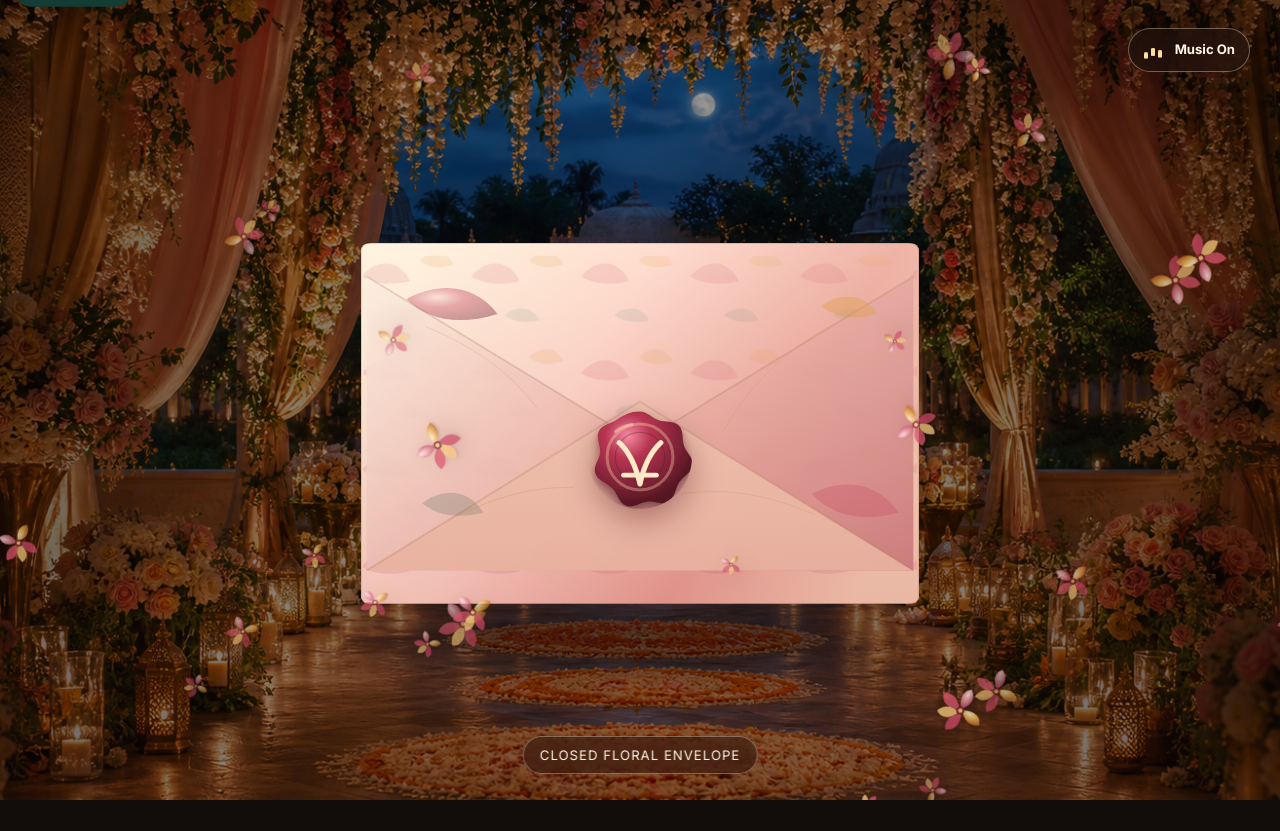
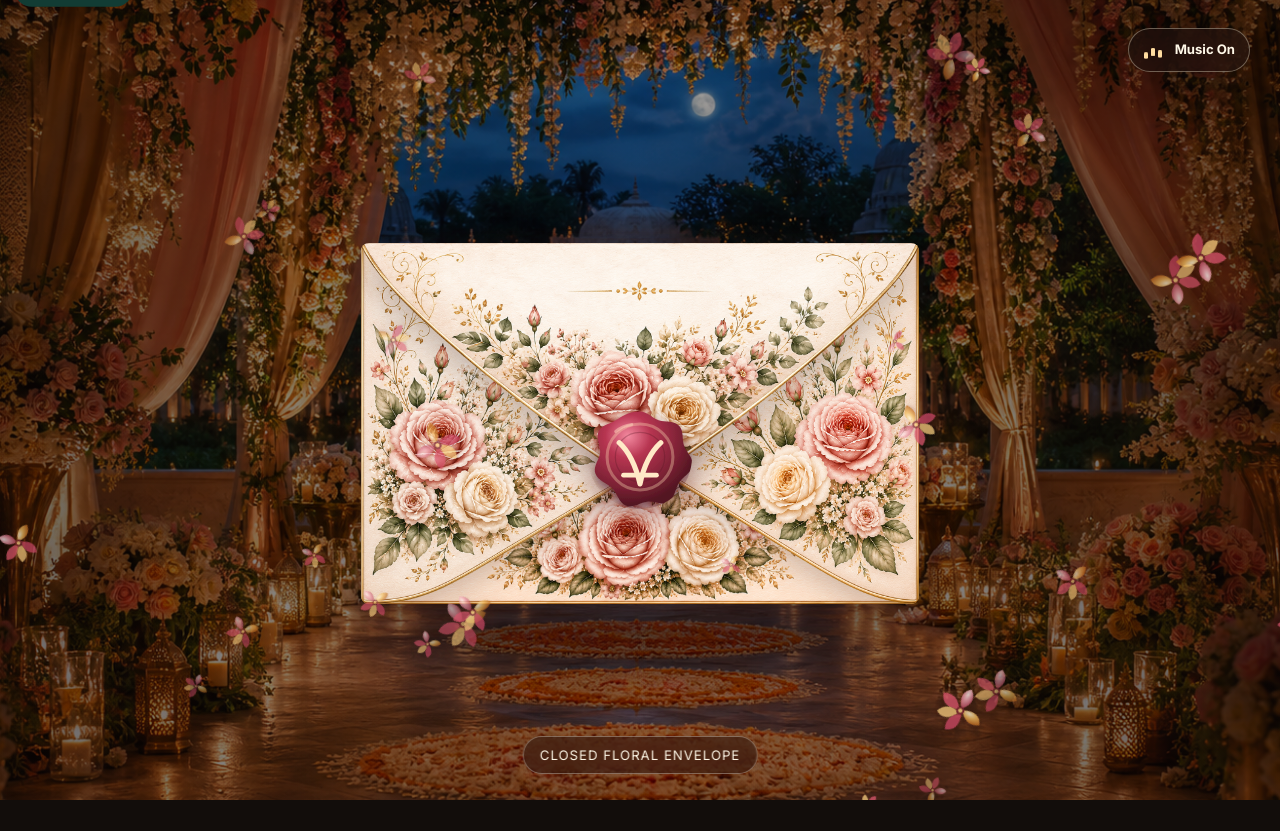
Before and after one commit to mittal-mukund/mittal-mukund.github.io, a PHP site: page / in a window 1280 px wide. Shown: the top 831 px of the page. Run offline with PHP 8.4, Linux system fonts and the light colour scheme.

Commit message:
further modification

```diff
--- a/styles.css
+++ b/styles.css
@@ -28,6 +28,10 @@
   --envelope-art: url("assets/invitation-envelope-art.svg");
   --seal-art: url("assets/wax-seal-art.svg");
   --flower-art: url("assets/falling-flower-texture.svg");
+  --flap-top-art: url("assets/top_flap.png");
+  --flap-bottom-art: url("assets/bottom_flap.png");
+  --flap-left-art: url("assets/left_flap.png");
+  --flap-right-art: url("assets/right_flap.png");
   color-scheme: light;
 }
 
@@ -241,36 +245,67 @@ a {
 }
 
 .flap {
-  background:
-    linear-gradient(rgba(255, 246, 230, 0.22), rgba(175, 73, 79, 0.18)),
-    var(--envelope-art) center/cover no-repeat;
+  position: absolute;
   transform-origin: center;
   z-index: 6;
-  box-shadow: inset 0 0 0 1px rgba(129, 70, 44, 0.2);
 }
 
 .flap-top {
-  clip-path: polygon(0 0, 100% 0, 50% 56%);
+  top: 0;
+  left: 0;
+  right: 0;
+  bottom: auto;
+  height: auto;
+  aspect-ratio: 1698 / 715;
+  background: var(--flap-top-art) center / 100% 100% no-repeat;
   transform-origin: top center;
   transform: rotateX(var(--top-rotation));
+  filter: drop-shadow(0 14px 18px rgba(40, 19, 16, 0.28));
+  z-index: 10;
 }
 
 .flap-left {
-  clip-path: polygon(0 0, 50% 50%, 0 100%);
+  top: 0;
+  left: 0;
+  bottom: 0;
+  right: auto;
+  width: auto;
+  height: 100%;
+  aspect-ratio: 1216 / 1194;
+  background: var(--flap-left-art) center / 100% 100% no-repeat;
   transform-origin: left center;
   transform: rotateY(var(--left-rotation));
+  filter: drop-shadow(0 10px 14px rgba(40, 19, 16, 0.22));
+  z-index: 9;
 }
 
 .flap-right {
-  clip-path: polygon(100% 0, 50% 50%, 100% 100%);
+  top: 0;
+  right: 0;
+  bottom: 0;
+  left: auto;
+  width: auto;
+  height: 100%;
+  aspect-ratio: 1154 / 1205;
+  background: var(--flap-right-art) center / 100% 100% no-repeat;
   transform-origin: right center;
   transform: rotateY(var(--right-rotation));
+  filter: drop-shadow(0 10px 14px rgba(40, 19, 16, 0.22));
+  z-index: 8;
 }
 
 .flap-bottom {
-  clip-path: polygon(0 100%, 50% 42%, 100% 100%);
+  bottom: 0;
+  left: 0;
+  right: 0;
+  top: auto;
+  height: auto;
+  aspect-ratio: 1553 / 578;
+  background: var(--flap-bottom-art) center / 100% 100% no-repeat;
   transform-origin: bottom center;
   transform: rotateX(var(--bottom-rotation));
+  filter: drop-shadow(0 10px 14px rgba(40, 19, 16, 0.2));
+  z-index: 7;
 }
 
 .wax-seal {
@@ -279,7 +314,7 @@ a {
   position: absolute;
   left: calc(50% - clamp(36px, 7vw, 52px));
   top: 45%;
-  z-index: 9;
+  z-index: 10;
   border-radius: 50%;
   background: var(--seal-art) center/contain no-repeat;
   filter: drop-shadow(0 12px 16px rgba(77, 10, 18, 0.42));
```
Also changed, not shown: assets/bottom_flap.png (added), assets/left_flap.png (added), assets/right_flap.png (added), assets/top_flap.png (added).
